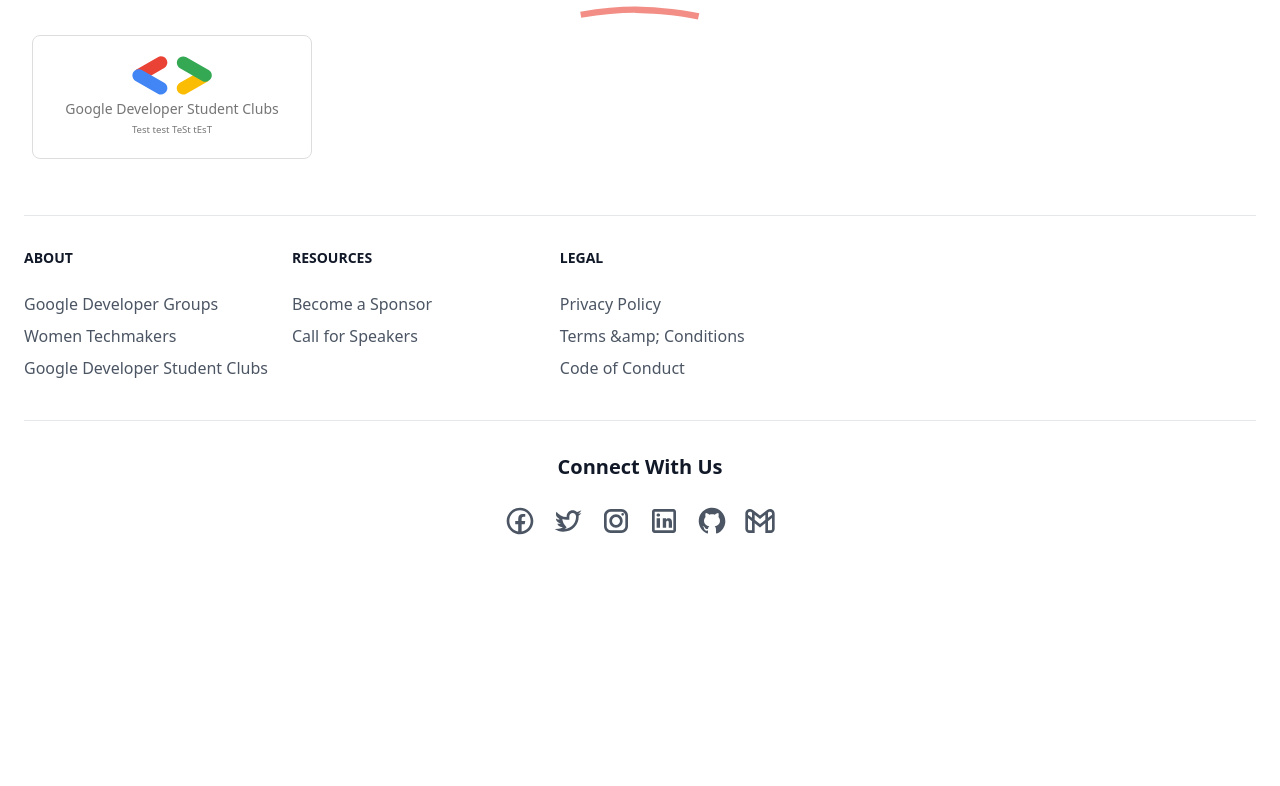
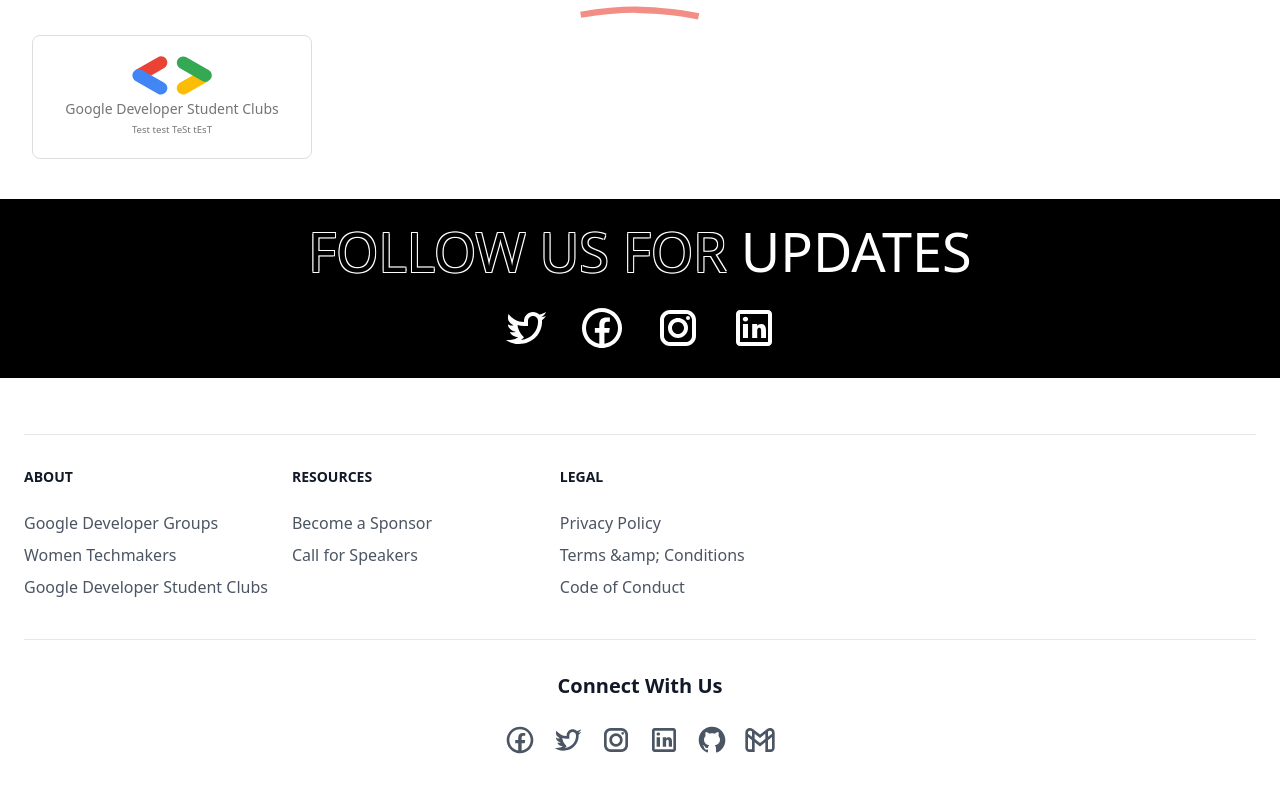
Before and after one commit to gdgcloudkol/ccd2023, a React (Create React App) app: page / in a window 1280 px wide. Shown: the part 3488-4274 px from the top of the page. Before the commit the page ends 4055 px from the top, so only its background shows below. Built offline with nearby package versions, Linux system fonts and the light colour scheme; a web font is replaced by a local one; what tailwindcss-animation-delay would draw is missing.

Commit message:
Added Follow Section

```diff
--- /dev/null
+++ b/src/components/HomeDisplay/HomeSocials.tsx
@@ -0,0 +1,98 @@
+import React from 'react';
+import { useEffect, useState } from 'react';
+import { CurrentTheme } from '../../services/common.service';
+import { ReactComponent as FacebookSVGIcon } from '../../assets/icons/facebook.svg';
+import { ReactComponent as TwitterSVGIcon } from '../../assets/icons/twitter.svg';
+import { ReactComponent as InstagramSVGIcon } from '../../assets/icons/instagram.svg';
+import { ReactComponent as LinkedInSVGIcon } from '../../assets/icons/linkedin.svg';
+import { ReactComponent as GitHubSVGIcon } from '../../assets/icons/github.svg';
+import { ReactComponent as GmailSVGIcon } from '../../assets/icons/gmail.svg';
+import RandomColorWrapper from '../utils/RandomColorWrapper';
+
+const social = [
+  {
+    title: 'Twitter',
+    hyperlink: 'https://twitter.com/gdgcloudkol',
+    imgSrc: 'twitter'
+  },
+  {
+    title: 'Facebook',
+    hyperlink: 'https://facebook.com/gdgcloudkol',
+    imgSrc: 'facebook'
+  },
+
+  {
+    title: 'Instagram',
+    hyperlink: 'https://instagram.com/gdgcloudkol',
+    imgSrc: 'instagram'
+  },
+  {
+    title: 'linkedIn',
+    hyperlink: 'https://www.linkedin.com/company/gdgcloudkol',
+    imgSrc: 'linkedin'
+  },
+];
+
+const HomeSocials = () => {
+  return (
+    <div
+      className={`${
+        CurrentTheme() === 'white'
+          ? 'bg-white text-black'
+          : 'bg-black text-white'
+      }`}
+    >
+      <div className="flex flex-col items-center justify-center w-full mt-10 mb-5 pt-5">
+        <div className="flex flex-row ">
+          <div className="event-sec-2 block strokeme-w text-black uppercase ">
+            Follow us for&nbsp;
+          </div>
+          <p
+            className={`event-sec-2  no-shadow uppercase ${
+              CurrentTheme() === 'white' ? 'text-black ' : 'text-white'
+            }`}
+          >
+            UPDATES
+          </p>
+        </div>
+      </div>
+      <div className="flex flex-row items-center justify-center space-x-7 pb-5">
+        {social?.map((el, i) => {
+          return (
+            <a
+              target="_blank"
+              rel="noopener noreferrer"
+              href={`${el.hyperlink}`}
+              key={i}
+            >
+              <div className="relative inline-block text-left group ">
+                {/* <RandomColorWrapper> */}
+                  {el.imgSrc === 'facebook' ? (
+                    <FacebookSVGIcon fill="white" className="w-12 h-12" />
+                  ) : null}
+                  {el.imgSrc === 'twitter' ? (
+                    <TwitterSVGIcon fill="white" className="w-12 h-12" />
+                  ) : null}
+                  {el.imgSrc === 'instagram' ? (
+                    <InstagramSVGIcon fill="white" className="w-12 h-12" />
+                  ) : null}
+                  {el.imgSrc === 'linkedin' ? (
+                    <LinkedInSVGIcon fill="white" className="w-12 h-12" />
+                  ) : null}
+                  {el.imgSrc === 'github' ? (
+                    <GitHubSVGIcon fill="white" className="w-12 h-12" />
+                  ) : null}
+                  {el.imgSrc === 'gmail' ? (
+                    <GmailSVGIcon fill="currentColor" className="w-12 h-12" />
+                  ) : null}
+                {/* </RandomColorWrapper> */}
+              </div>
+            </a>
+          );
+        })}
+      </div>
+    </div>
+  );
+};
+
+export default HomeSocials;
--- a/src/pages/Home.tsx
+++ b/src/pages/Home.tsx
@@ -14,6 +14,7 @@ import { CurrentTheme } from '../services/common.service';
 import { getContent } from '../services/content.service';
 import { getFeature } from '../services/feature.service';
 import Timer from '../components/Timer/Timer';
+import HomeSocials from '../components/HomeDisplay/HomeSocials';
 
 const Home = () => {
   const [landingPageContent, setLandingPageContent] = useState(
@@ -106,6 +107,9 @@ const Home = () => {
       {/* community partner starts here */}
       {homeRule?.showCommunityPartners ? <CommunityPartners /> : null}
       {/* community partner ends here */}
+      {/* Home Socials starts here */}
+      <HomeSocials />
+      {/* Home Socials ends here */}
     </>
   );
 };
```
